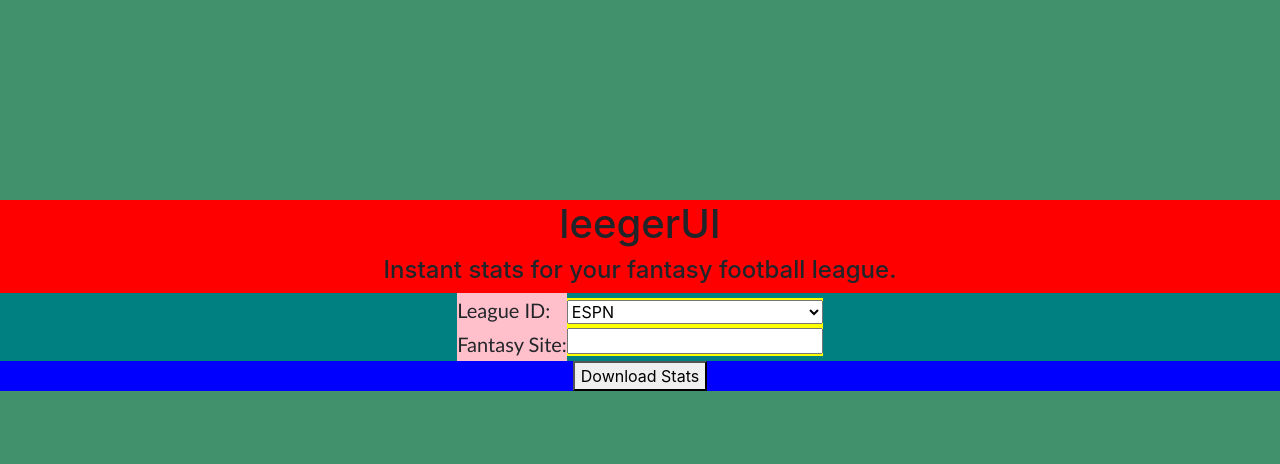
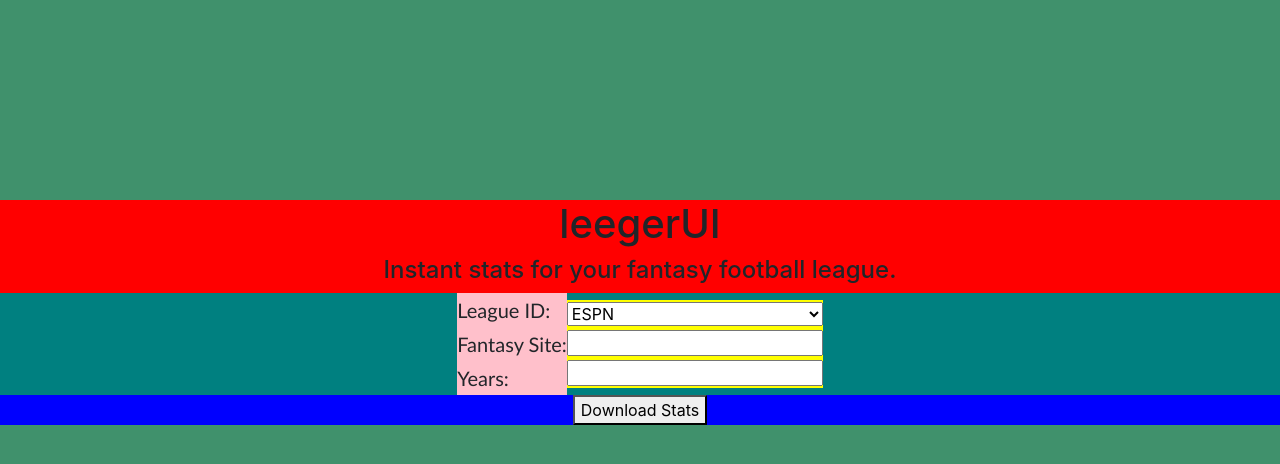
Before and after one commit to joeyagreco/leegerUI, a Python web app: template src/client/template/index.html in a window 1280 px wide. Shown: the top 464 px of the page. Run offline with Jinja, Linux system fonts and the light colour scheme; the template is opened without the code that fills it, so the values that code supplies are empty; some libraries are stand-ins or nearby versions.

Commit message:
working on index page

```diff
--- /dev/null
+++ b/src/client/static/js/index.js
@@ -0,0 +1,3 @@
+window.onload = function () {
+    $(".tm-input").tagsManager();
+};
--- a/src/client/template/index.html
+++ b/src/client/template/index.html
@@ -9,6 +9,7 @@
 	<link rel="stylesheet" href="{{ url_for('static', filename='css/base.css') }}">
 	<link rel="stylesheet" href="{{ url_for('static', filename='css/index.css') }}">
 	<script src="{{ url_for('static', filename='js/general.js') }}"></script>
+	<script src="{{ url_for('static', filename='js/index.js') }}"></script>
 	<!-- Add icon library -->
 	<script src="https://kit.fontawesome.com/e509e6f024.js" crossorigin="anonymous"></script>
 	<!-- Bootstrap imports -->
@@ -41,6 +42,7 @@
 		<div id="input-labels">
 			<label for="league-id" class="input-label">League ID:</label>
 			<label for="site" class="input-label">Fantasy Site:</label>
+			<label for="years" class="input-label">Years:</label>
 		</div>
 
 		<div id="input-fields">
@@ -51,6 +53,8 @@
 			</select>
 
 			<input name="league-id" id="league-id" class="input-field">
+
+			<input name="league-id" id="years" class="input-field">
 		</div>
 
 	</div>
```
